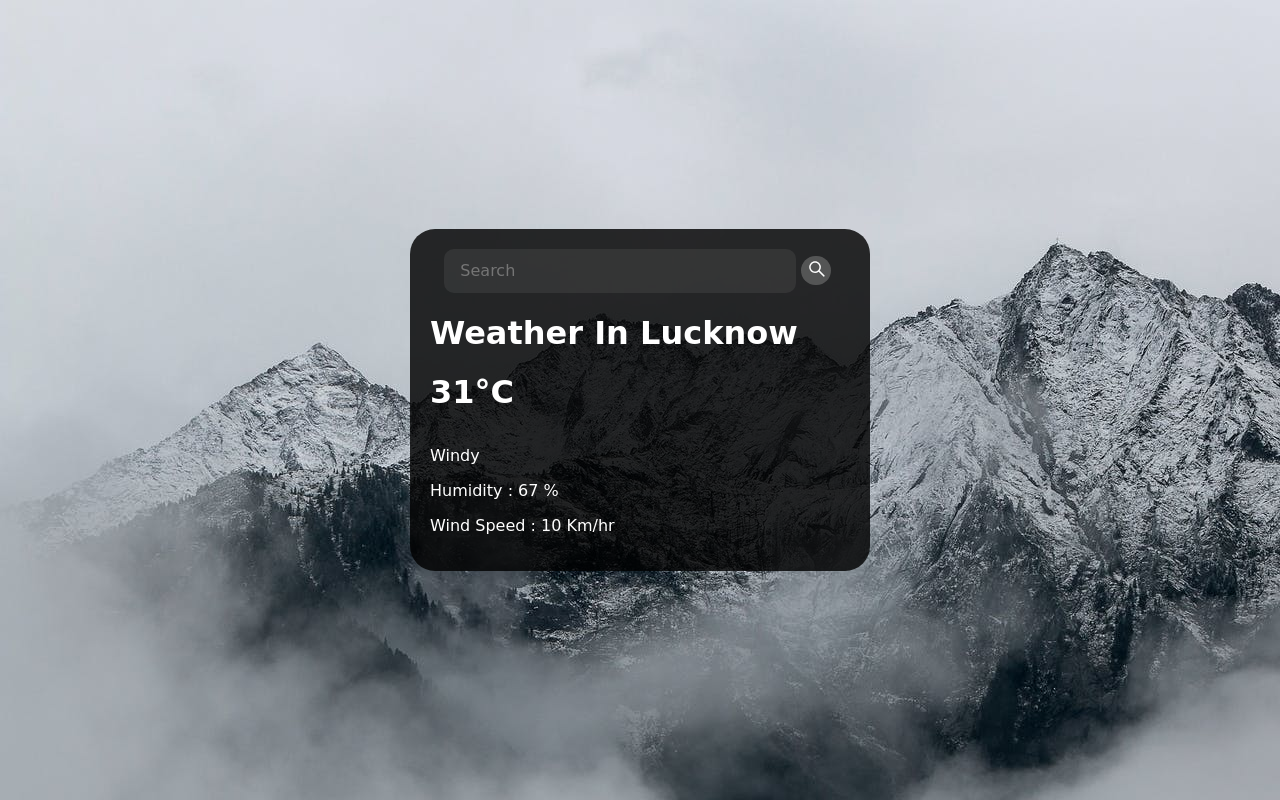
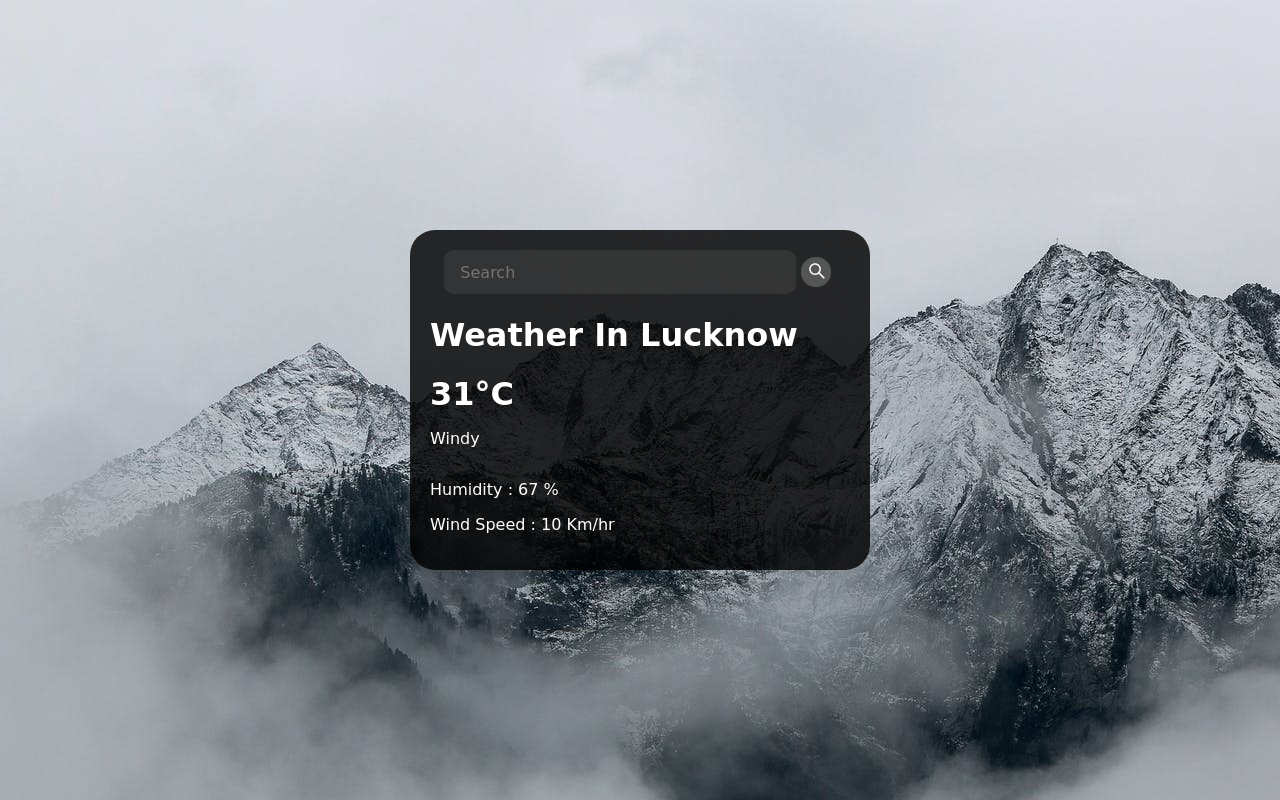
Before and after one commit to ekanshverma5/Weather-App, a plain HTML site: page index.html in a window 1280 px wide. Drawn offline with Linux system fonts and the light colour scheme; a web font is replaced by a local one.

Commit message:
update flex box of description

```diff
--- a/index.html
+++ b/index.html
@@ -32,9 +32,9 @@
      <div class="weather">
          <h1 >Weather In Lucknow</h1>
          <h1 class="temp">31°C</h1>
-         <div class="decribe">
-         <img src="" alt="" class="icon">
-         <p class="description"> Windy </p>
+         <div class="describe">
+            <img src="" alt="" class="icon">
+            <p class="description"> Windy </p>
          </div>
          <p>Humidity : 67 %</p>
          <p>Wind Speed : 10 Km/hr</p>
```
